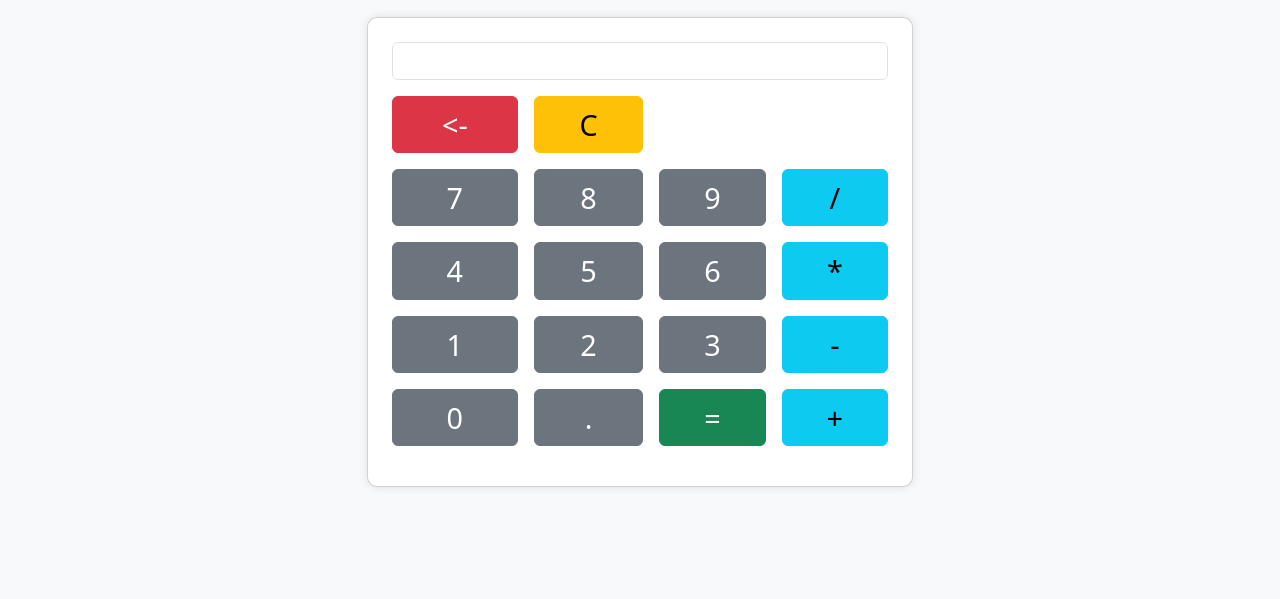
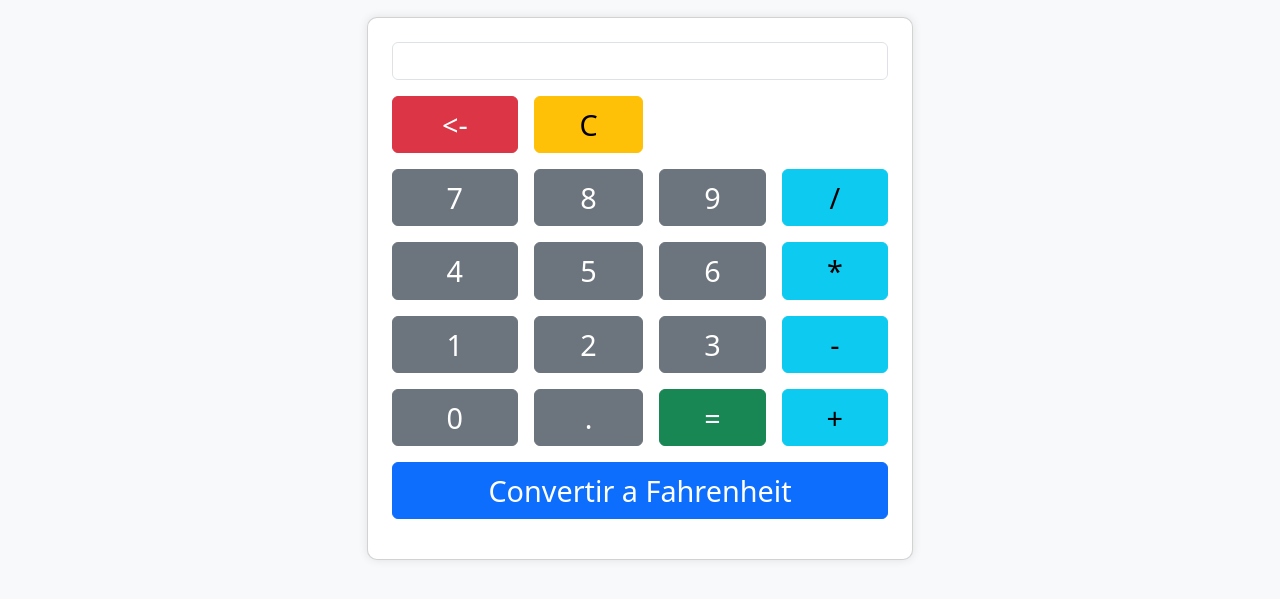
Before and after one commit to dbens2023/Taller0003Git, a plain HTML site: page index.html in a window 1280 px wide. Shown: the part 63-662 px from the top of the page. Drawn offline with nearby package versions, Linux system fonts and the light colour scheme.

Commit message:
Agregado botón para convertir a Fahrenheit en la GUI

```diff
--- a/index.html
+++ b/index.html
@@ -64,6 +64,12 @@
                                 <td><input type="button" id="resultado" value="=" class="btn btn-success" /></td>
                                 <td><input type="button" id="soma" value="+" class="btn btn-info" /></td>
                             </tr>
+							<tr>
+								<td colspan="4">
+									<input type="button" id="convertir" class="btn btn-primary" value="Convertir a Fahrenheit"/>
+								</td>
+							</tr>
+
                         </table>
 
                     </div>
```
